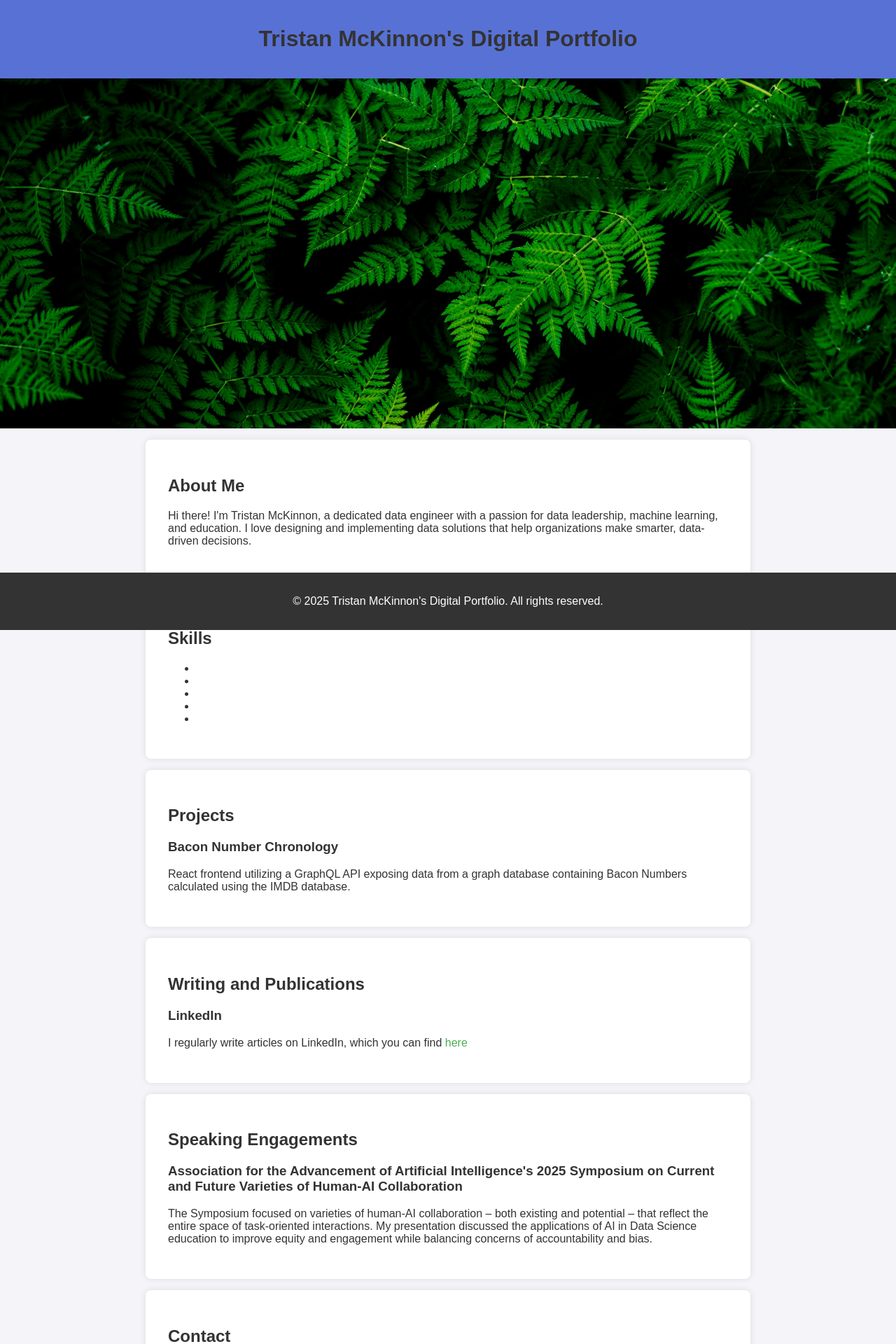
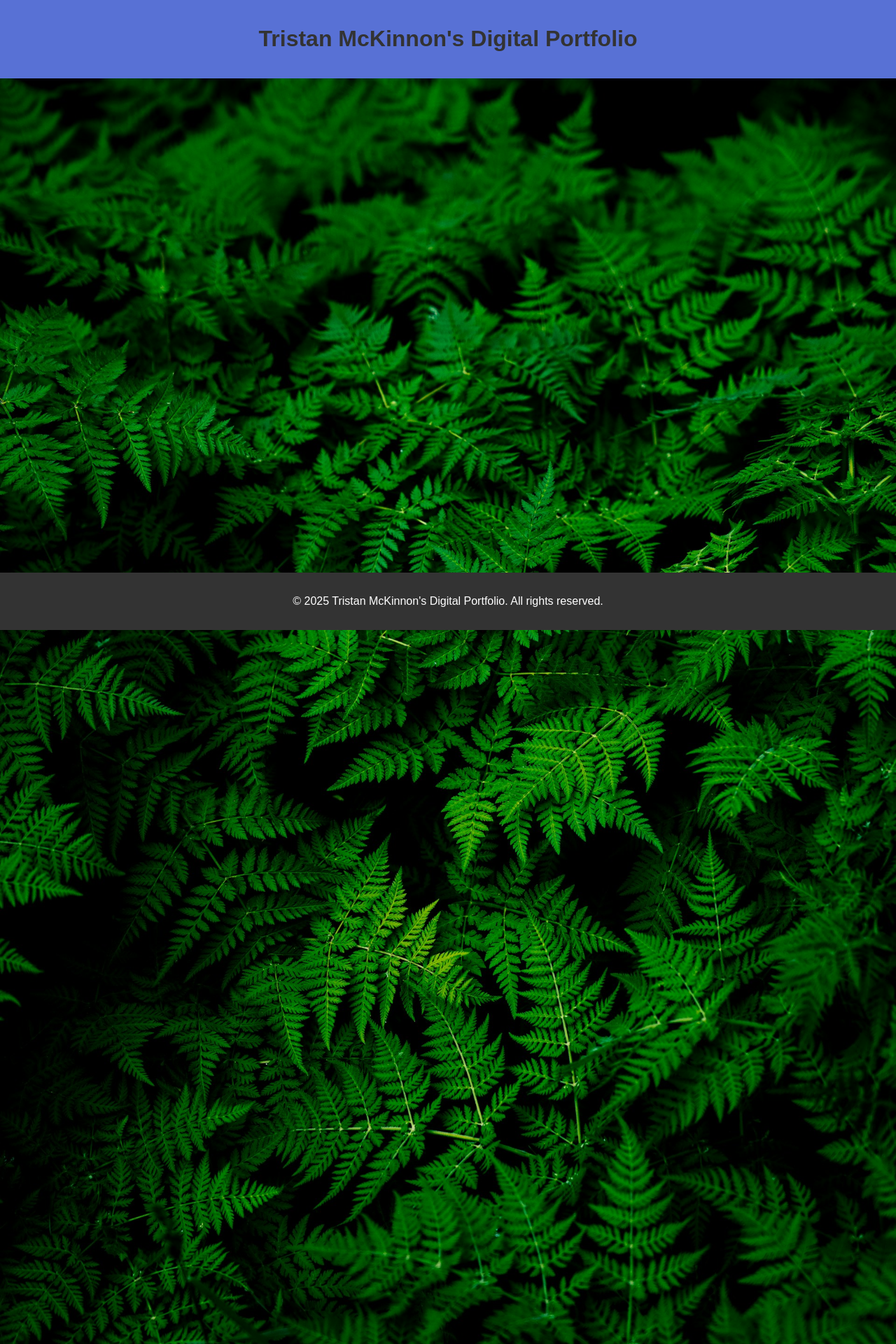
Before and after one commit to tr9800a/tr9800a.github.io, a Jekyll site: the page built from index.md, in a window 1280 px wide. Shown: the top 1920 px of the page at 70% size. Built offline with Jekyll 4.4.1, drawn with Linux system fonts in a browser that asks for light colours.

Commit message:
adjusting background image

```diff
--- a/assets/css/style.css
+++ b/assets/css/style.css
@@ -53,7 +53,7 @@ footer {
 /* Parallax effect */
 .parallax {
     background-image: url('/assets/images/ferns-med.jpg');
-    height: 500px;
+    height: 3500px;
     background-attachment: fixed;
     background-position: center;
     background-repeat: no-repeat;
```
